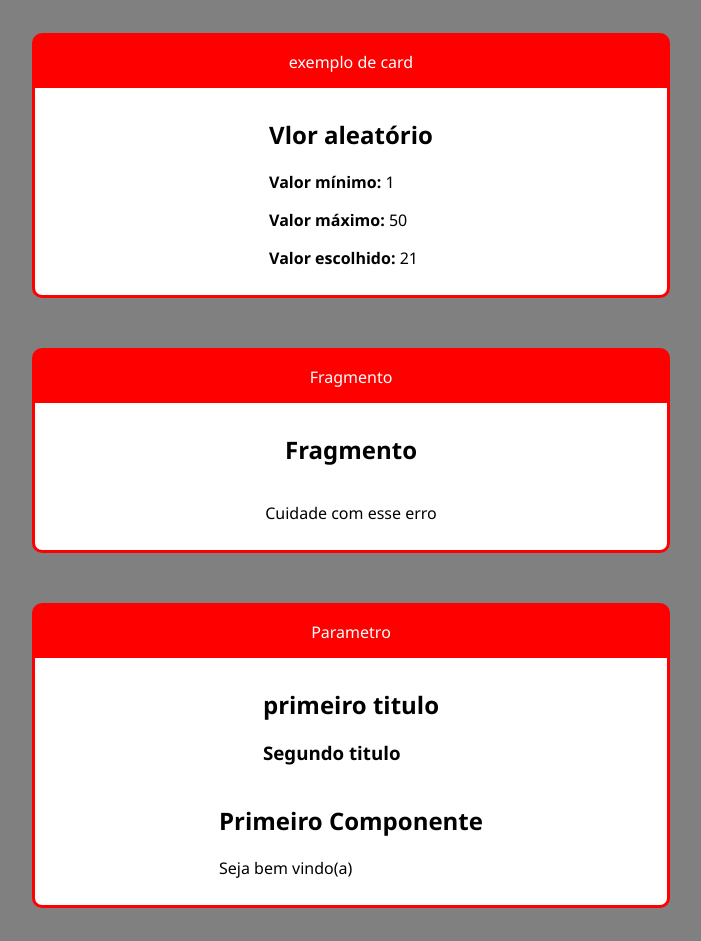
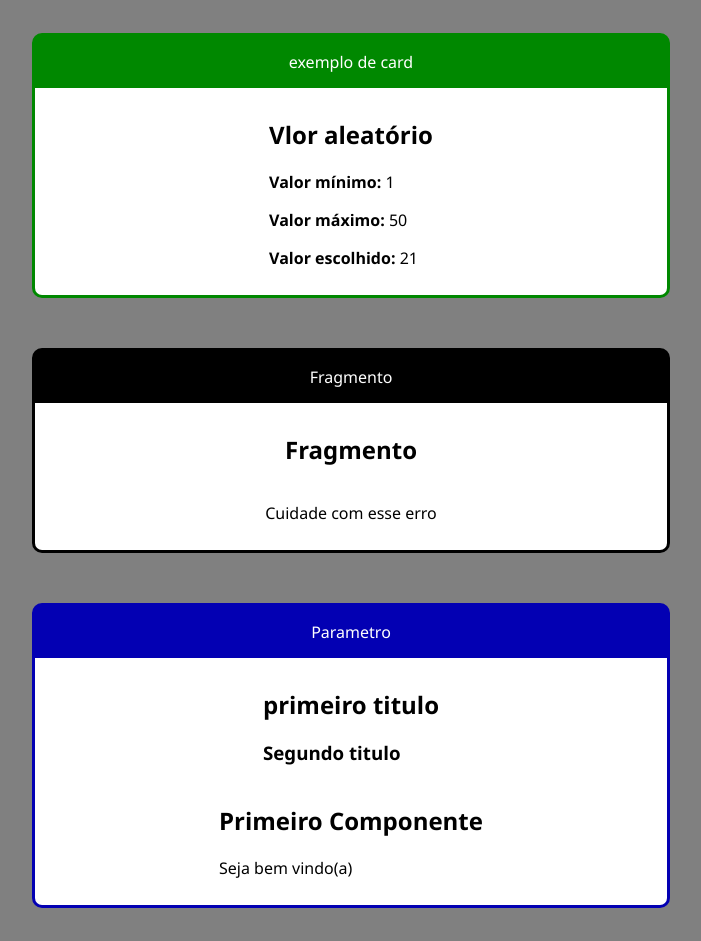
Before and after one commit to RicardoBaltazar/jogos-em-javascript, a React (Create React App) app in the folder my-app/: page / in a window 1280 px wide. Shown: the whole page, without its empty margins (289-990 px from the left). Built offline with nearby package versions, Linux system fonts and the light colour scheme.

Commit message:
cards style color

```diff
--- a/my-app/src/app.jsx
+++ b/my-app/src/app.jsx
@@ -12,15 +12,15 @@ export default function App(props) {
         <div id="App">
 
             <div className="cards">
-                <Card titulo="exemplo de card">
+                <Card titulo="exemplo de card" color="#080">
                     <Aleatorio min={1} max={50} />
                 </Card>
 
-                <Card titulo="Fragmento">
+                <Card titulo="Fragmento" color="#000000">
                     <Fragmento />
                 </Card>
 
-                <Card titulo="Parametro">
+                <Card titulo="Parametro" color="#0300b3">
                     <ComParametro titulo="primeiro titulo" subtitulo="Segundo titulo" />
                     <Primeiro />
                 </Card>
--- a/my-app/src/componentes/layout/Card.css
+++ b/my-app/src/componentes/layout/Card.css
@@ -5,10 +5,9 @@
 }
 
 .card {
-    background-color: red;
     border-radius: 10px;
     overflow: hidden;
-    border: 3px solid red;
+    border: 3px solid ;
     font-family: 'Segoe UI', Tahoma, Geneva, Verdana, sans-serif;
     margin: 25px;
     width: 50%;
--- a/my-app/src/componentes/layout/Card.jsx
+++ b/my-app/src/componentes/layout/Card.jsx
@@ -5,8 +5,12 @@ import "./Card.css"
 
 //acessando um componente dendro de um card com props.children e no app.jsx coloca um componente dentro do outro
 export default function Card(props) {
+    const cardStyle = {
+        backgroundColor: props.color || "#000000",
+        borderColor: props.color || "#000000"
+    }
     return (
-        <div className="card">
+        <div className="card" style={cardStyle}>
             <div className="title">{props.titulo}</div>
 
             <div className="content">
```
